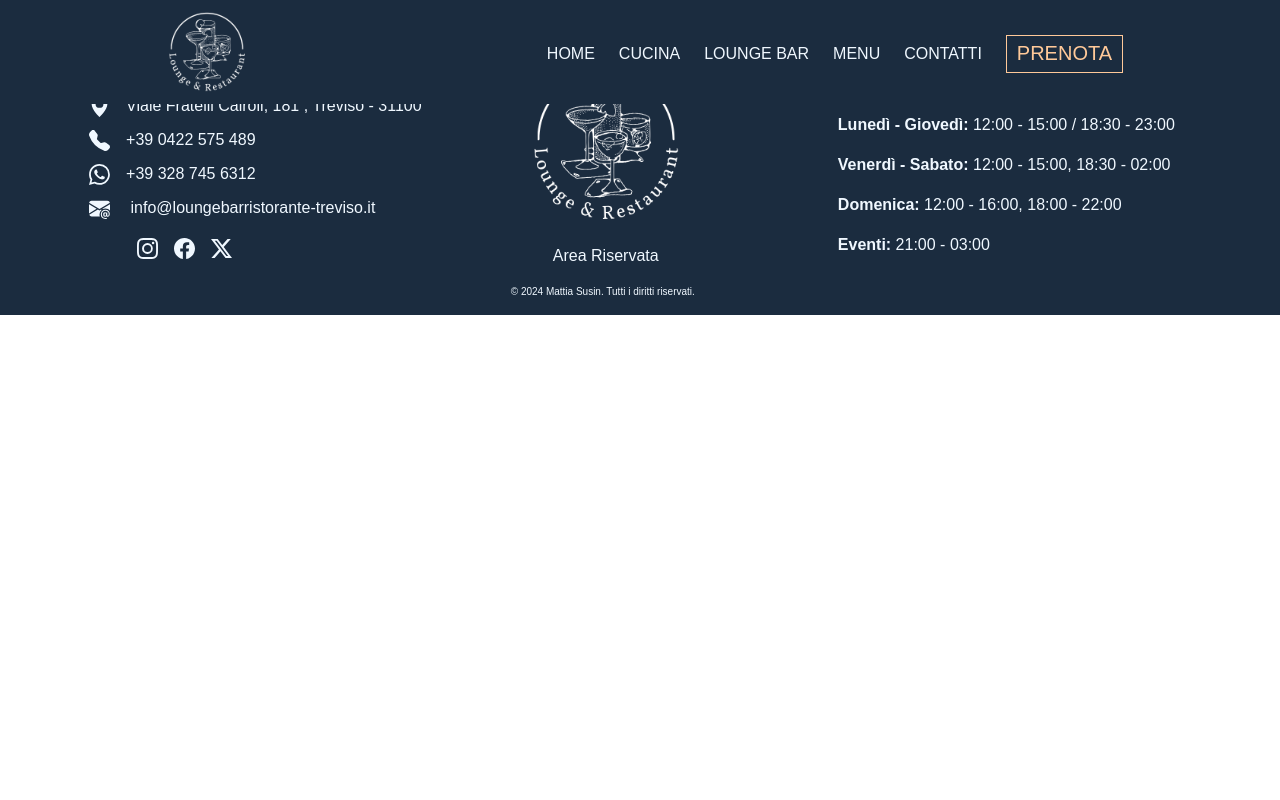
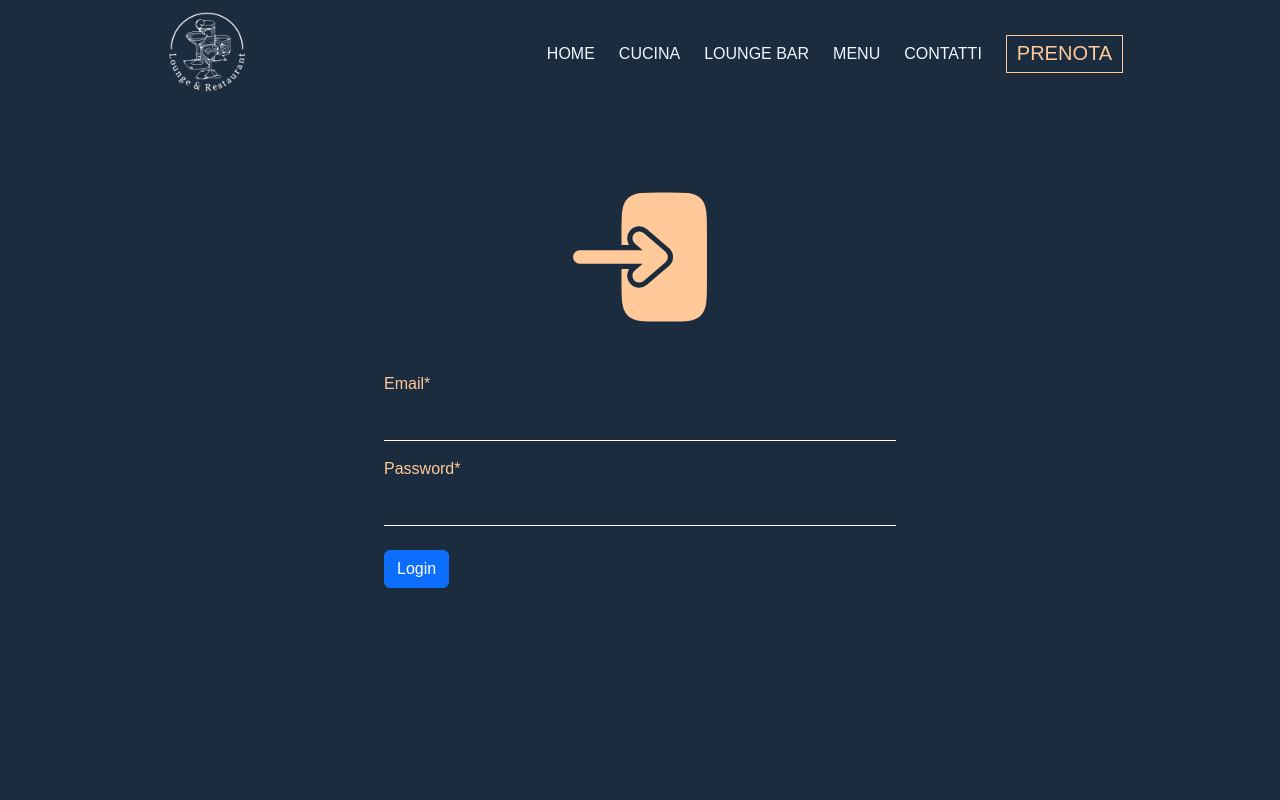
Before and after one commit to MattiaSusin/CAPFRONT, a React (Vite) app: page /loginAdmin in a window 1280 px wide. Shown: the top 800 px of the page. Built offline with nearby package versions, Linux system fonts and the light colour scheme.

Commit message:
Commit Class Login Admin e Menu Admin

```diff
--- a/src/App.jsx
+++ b/src/App.jsx
@@ -8,6 +8,8 @@ import Prenotazione from './assets/components/React/Prenotazione'
 import HomePage from './assets/components/React/HomePage'
 import LoungeBar from './assets/components/React/LoungeBar'
 import Menu from './assets/components/React/Menu'
+import LoginAdmin from './assets/components/React/LoginAdmin'
+import MenuAdmin from './assets/components/React/MenuAdmin'
 
 function App() {
 
@@ -22,6 +24,12 @@ function App() {
        <Route path="/contatti" element={<Contatti/>} />
        <Route path="/prenotazione" element={<Prenotazione/>} />
 
+
+      {/*---------------  ADMIN PAGES---------------  */}
+
+       <Route path="/loginAdmin" element={<LoginAdmin/>} />
+       <Route path="/menuAdmin" element={<MenuAdmin/>} />
+
        </Routes>
       <Footer/>
    </BrowserRouter>
--- /dev/null
+++ b/src/assets/components/Css/LoginAdmin.css
@@ -0,0 +1,17 @@
+.bodylogin{
+    height: 100vh;
+    background-color: #1b2c3f;
+
+}
+
+.textLogin{
+    color: #ffc999;
+}
+
+.contTotTopBar {
+  display: none;
+}
+
+.svgLogin{
+  color: solid white;
+}
--- /dev/null
+++ b/src/assets/components/Css/MenuAdmin.css
@@ -0,0 +1,4 @@
+.contMenuAdmin{
+    height: 100vh;
+    background-color: #1b2c3f;
+}
--- /dev/null
+++ b/src/assets/components/React/LoginAdmin.jsx
@@ -0,0 +1,124 @@
+import { useState } from "react";
+import {
+  Button,
+  Card,
+  Form,
+  FormControl,
+  FormGroup,
+  FormLabel,
+} from "react-bootstrap";
+import "bootstrap/dist/css/bootstrap.min.css";
+import "../Css/LoginAdmin.css";
+
+const LoginAdmin = () => {
+  const [formData, setFormData] = useState({ email: "", password: "" });
+  const [errors, setErrors] = useState({});
+
+  const handleChange = (e) => {
+    const { name, value } = e.target;
+    setFormData({ ...formData, [name]: value });
+  };
+
+  const validate = () => {
+    let errors = {};
+    if (!formData.email) errors.email = "email is required";
+    if (!formData.password) errors.password = "Password is required";
+    return errors;
+  };
+
+  const handleSubmit = (e) => {
+    e.preventDefault();
+    const validationErrors = validate();
+    if (Object.keys(validationErrors).length === 0) {
+      // Submit form data to another page to display user data
+      const formData = new FormData();
+      formData.append("email", formData.email);
+      formData.append("password", formData);
+
+      console.log("Form submitted", formData);
+    } else {
+      setErrors(validationErrors);
+    }
+  };
+
+  return (
+    <div className="bodylogin d-flex justify-content-center align-items-center backgroundLogin">
+      <Card
+        style={{
+          width: "35rem",
+          height: "40rem",
+          background: "#1b2c3f",
+          color: "white",
+        }}
+        className="border-0"
+      >
+        <div className="d-flex justify-content-center mb-3 mt-5">
+          <svg
+            width="150px"
+            height="150px"
+            viewBox="0 0 24.00 24.00"
+            fill="none"
+            xmlns="http://www.w3.org/2000/svg"
+            stroke="#ffc999"
+            strokeWidth="0.672"
+          >
+            <g id="SVGRepo_bgCarrier" strokeWidth="0"></g>
+            <g
+              id="SVGRepo_tracerCarrier"
+              strokeLinecap="round"
+              strokeLinejoin="round"
+            ></g>
+            <g id="SVGRepo_iconCarrier">
+              {" "}
+              <path
+                fillRule="evenodd"
+                clipRule="evenodd"
+                d="M1.625 12C1.625 12.4142 1.96079 12.75 2.375 12.75L13.3476 12.75L11.3869 14.4306C11.0724 14.7001 11.036 15.1736 11.3056 15.4881C11.5751 15.8026 12.0486 15.839 12.3631 15.5694L15.8631 12.5694C16.0293 12.427 16.125 12.2189 16.125 12C16.125 11.7811 16.0293 11.573 15.8631 11.4306L12.3631 8.43056C12.0486 8.16099 11.5751 8.19741 11.3056 8.51191C11.036 8.8264 11.0724 9.29988 11.3869 9.56944L13.3476 11.25L2.375 11.25C1.96079 11.25 1.625 11.5858 1.625 12Z"
+                fill="#ffc999"
+              ></path>{" "}
+              <path
+                d="M9.375 9.75004L9.75328 9.75004C9.49473 9.01645 9.6241 8.16876 10.1667 7.53576C10.9754 6.59228 12.3958 6.48301 13.3393 7.29171L16.8393 10.2917C17.338 10.7192 17.625 11.3432 17.625 12C17.625 12.6569 17.338 13.2809 16.8393 13.7084L13.3393 16.7084C12.3958 17.5171 10.9754 17.4078 10.1667 16.4643C9.6241 15.8313 9.49473 14.9836 9.75328 14.25L9.375 14.25L9.375 16C9.375 18.8284 9.375 20.2426 10.2537 21.1213C11.1324 22 12.5466 22 15.375 22L16.375 22C19.2034 22 20.6176 22 21.4963 21.1213C22.375 20.2426 22.375 18.8284 22.375 16L22.375 8C22.375 5.17158 22.375 3.75736 21.4963 2.87868C20.6176 2 19.2034 2 16.375 2L15.375 2C12.5466 2 11.1324 2 10.2537 2.87868C9.375 3.75736 9.375 5.17157 9.375 8L9.375 9.75004Z"
+                fill="#ffc999"
+              ></path>{" "}
+            </g>
+          </svg>
+        </div>
+        <Form onSubmit={handleSubmit} className="p-4">
+          <FormGroup controlId="formUsername">
+          <FormLabel className="labelForm">Email*</FormLabel>
+                        <FormControl
+                          type="email"
+                          name="email"
+                          value={formData.email}
+                          onChange={handleChange}
+                          isInvalid={!!errors.email}
+                          className="labelContatti border-bottom border-white rounded-0"
+                        />
+                        <FormControl.Feedback type="invalid">
+                          {errors.email}
+                        </FormControl.Feedback>
+          </FormGroup>
+          <FormGroup controlId="formPassword" className="mt-3">
+            <FormLabel className="labelForm" >Password*</FormLabel>
+            <FormControl
+              type="password"
+              name="password"
+              value={formData.password}
+              onChange={handleChange}
+              isInvalid={!!errors.password}
+              className="labelContatti border-bottom border-white rounded-0"
+            />
+            <FormControl.Feedback type="invalid">
+              {errors.password}
+            </FormControl.Feedback>
+          </FormGroup>
+          <Button type="submit" className="mt-4">
+            Login
+          </Button>
+        </Form>
+      </Card>
+    </div>
+  );
+};
+
+export default LoginAdmin;
--- /dev/null
+++ b/src/assets/components/React/MenuAdmin.jsx
@@ -0,0 +1,24 @@
+import "bootstrap/dist/css/bootstrap.min.css"; //! IMPORTAZIONE BOOTSTRAP-REACT
+import { Button } from "react-bootstrap";
+import {NavLink } from "react-router-dom";
+import '../Css/MenuAdmin.css'
+
+const MenuAdmin = () => {
+    return (
+        <div className="d-flex justify-content-center align-items-center contMenuAdmin">
+            <NavLink to="/dashboardPrenotazioni" className="nav-link">
+            <Button className="btnFormPrenotazione me-5">PRENOTAZIONI</Button>
+            </NavLink>
+            <NavLink to="/" className="nav-link">
+            <Button className="btnFormPrenotazione me-5">DRINK LIST</Button>
+            </NavLink>
+            <NavLink to="/" className="nav-link">
+            <Button className="btnFormPrenotazione me-5">MENU</Button>
+            </NavLink>
+
+
+        </div>
+    )
+}
+
+export default MenuAdmin;
```
